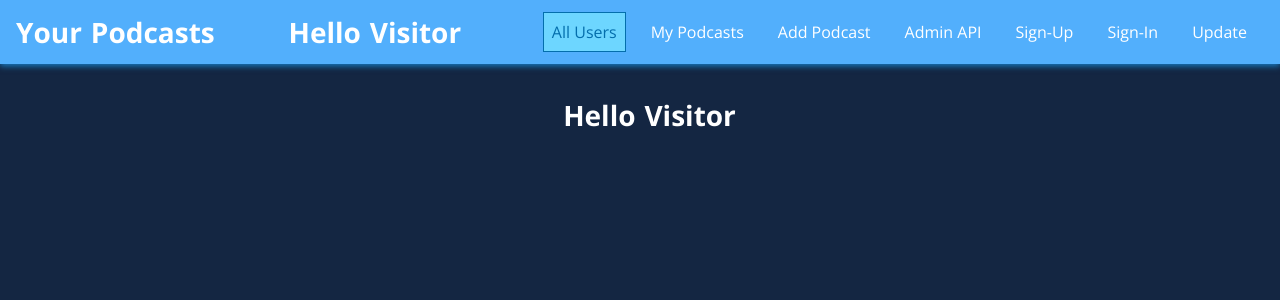
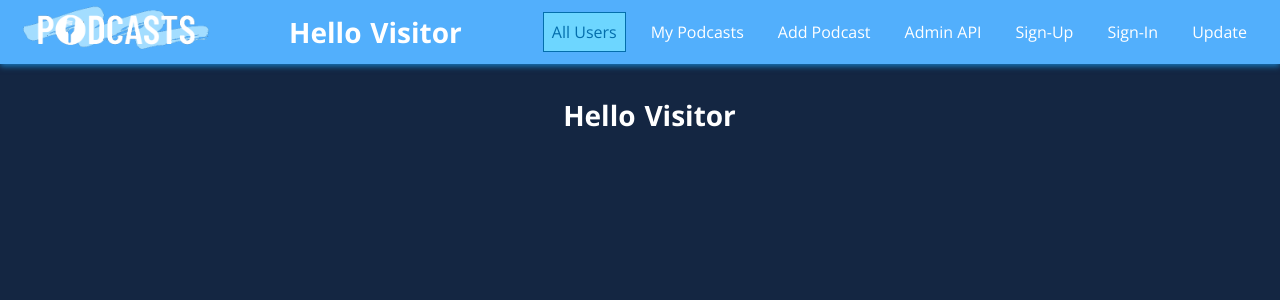
Before and after one commit to mitrlior/Podcasts, a React (Create React App) app: page / in a window 1280 px wide. Shown: the top 300 px of the page. Built offline with nearby package versions, Linux system fonts and the light colour scheme.

Commit message:
Adding logo

```diff
--- a/src/shared/components/Navigation/MainNavigation.css
+++ b/src/shared/components/Navigation/MainNavigation.css
@@ -19,15 +19,19 @@
 
 .main-navigation__title {
 	color: white;
+	text-align: center;
 }
 
 .main-navigation__title a {
 	text-decoration: none;
 	color: white;
+	text-align: center;
+
 }
 
 .main-navigation__header-nav {
 	display: none;
+	text-align: center;
 }
 
 .main-navigation__drawer-nav {
@@ -41,5 +45,7 @@
 
 	.main-navigation__header-nav {
 		display: block;
+		text-align: center;
+
 	}
 }
--- a/src/shared/components/Navigation/MainNavigation.js
+++ b/src/shared/components/Navigation/MainNavigation.js
@@ -9,6 +9,8 @@ import "./MainNavigation.css";
 import NavLinks from "./NavLinks";
 import SideDrawer from "./SideDrawer";
 import Backdrop from "../UIElements/Backdrop";
+import podcast_logo from "./podcast_logo.png";
+
 
 const MainNavigation = (props) => {
   const user = useSelector((state) => state.user);
@@ -37,13 +39,13 @@ const MainNavigation = (props) => {
 					className="main-navigation__menu-btn"
 					onClick={openDrawerHandler}
 				>
+
 					<span />
 					<span />
 					<span />
 				</button>
-				<h1 className="main-navigation__title">
-					<Link to="/"> Your Podcasts </Link>
-				</h1>
+				<Link to="/"> <img src={podcast_logo} width="200"/> </Link>
+
 				{<h1>Hello {user.username}</h1>}
 				<nav className="main-navigation__header-nav">
 					<NavLinks />
```
Also changed, not shown: src/shared/components/Navigation/podcast_logo.png (added).
